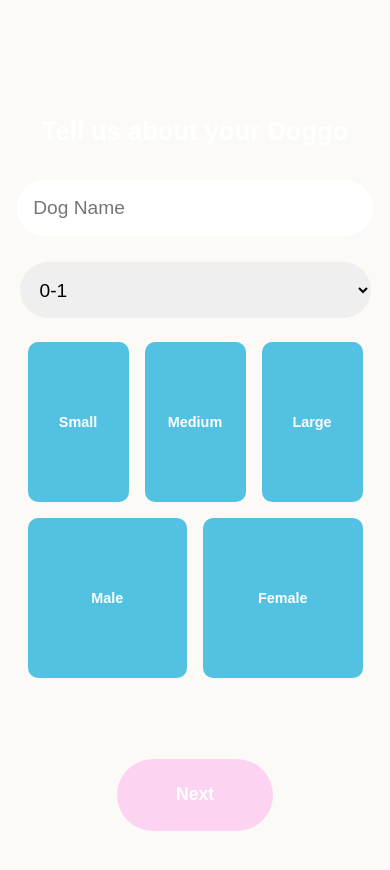
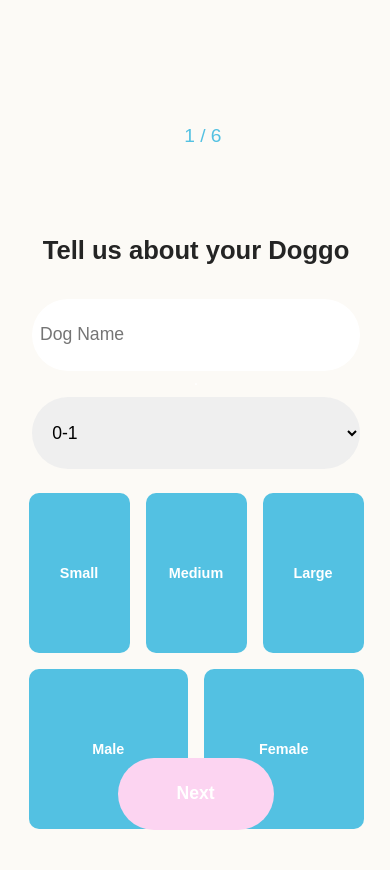
Before and after one commit to n335h/doggystuff, a React (Create React App) app: page /Survey in a window 390 px wide. Shown: the top 870 px of the page. Built offline with nearby package versions, Linux system fonts and the light colour scheme; no server answers.

Commit message:
landing sizing

```diff
--- a/src/pages/Landing/Landing.css
+++ b/src/pages/Landing/Landing.css
@@ -447,7 +447,7 @@ font-size: 3rem;
     align-items: center;
     margin: 0;
     margin-top: -10vh;
-    width:100vw;
+    width:100%;
   }
   .landing-section-1-info h1 {
     width: 30vw;
@@ -508,6 +508,7 @@ font-size: 3rem;
   }
 }
 @media screen and (max-width:768px ) {
+
   .landing-section-1-info {
     width: 70vw;
     margin-bottom: 5rem;
@@ -526,12 +527,13 @@ font-size: 3rem;
   .landing-section-1-img {
     width:70vw;
     margin-bottom: 2rem;
+    margin-top: 5rem;
   }
   .keepscrollimg{
     position: relative;
+    width: 90%;
     top:-10vh;
     left: 0vw;
-    width:100vw;
     margin-top: 2vh;
     z-index: 100;
   }
@@ -553,7 +555,7 @@ font-size: 3rem;
     background-position: right middle;
     align-items: center;
     max-width: 100vw;
-    height: 130vh;
+    height: 120vh;
   }
 .landing-section-1-content{
   flex-direction: column-reverse;
@@ -589,7 +591,7 @@ font-size: 3rem;
   }
 
   .landing-section-3-container {
-    height: 90vh;
+    height: 80vh;
   }
 
   .landing-button, .landing-section-1-button {
@@ -668,6 +670,12 @@ font-size: 3rem;
     background-position: 50% 20% center;
     background-repeat: no-repeat;
     max-width: 100%;
+  }
+  .landing-section-3-content {
+    height: 90vh;
+  }
+  html {
+    width: 100vw;
   }
 }
 
@@ -806,13 +814,13 @@ font-size: 3rem;
 }
 
 .landing-section-2-container{
-  background-size:230%;
+  background-size:250%;
 }
 
 }
 @media screen and (max-width: 375px) {
   .landing-section-2-container{
-    background-size:250%;
+    background-size:300%;
   }
 
 }
@@ -938,7 +946,7 @@ font-size: 3rem;
 
 
 .landing-section-2-container{
-background-size: 300%;
+background-size: 400%;
 }
 
 }
--- a/src/pages/Survey/formPages/Survey.css
+++ b/src/pages/Survey/formPages/Survey.css
@@ -1,8 +1,8 @@
-/* Base Styles */
+
 .survey {
     background-color: var(--background-offwhite);
     width: 100vw;
-    height: 110vh;
+    height: 120vh;
     margin: auto;
     margin-top: -10vh;
     display: flex;
@@ -11,27 +11,36 @@
     justify-content: center;
     z-index: 0;
   }
+  .surveyButtons {
+    display: flex;
+    flex-direction: row;
+    align-items: space-between;
+    justify-content: center;
+    width: 60vw;
+  }
   .formTitle {
     font-size: 2.5rem;
     font-weight: 600;
-    margin-bottom:  5vh;
-    margin-top: 15vh;
+    margin-bottom:  2vh;
     width: 100vw;
     text-align: center;
+    color: var(--black-text);
   }
   .formWrapper {
-    display: flex;
+    display: absolute;
     flex-direction: column;
     align-items: center;
     justify-content: center;
-    width: 60vw;
-    height: 70vh;
+    width: 100%;
+    height: 60vh;
+    left: 50%;
+    top: 50%;
     margin: auto;
     z-index: 1;
   }
 .surveyFormNum {
     position: absolute;
-    top: -10vh;
+    top: -20vh;
     right: 7.5vw;
     margin: 1rem;
     font-size: 1.5rem;
@@ -48,7 +57,7 @@
     background-color: var(--header-main); /* Change this to your desired button style */
     color: #fff;
     padding: 10px;
-    margin-top: 5rem;
+    margin-top:1rem;
     font-size: 1.1rem;
     font-weight:600;
     width: 15vw;
@@ -66,7 +75,7 @@
     background-color: var(--main-blue); /* Change this to your desired button style */
     color: #fff;
     padding: 10px;
-    margin: 10px 10px;
+    margin-top:1rem;
     font-size: 1.1rem;
     font-weight:600;
     width: 15vw;
@@ -100,17 +109,15 @@
     justify-content: space-between;
   }
 
-  form.surveyForm input,
-  .dropdownOptions {
+  form.surveyForm input {
     width: 35vw;
-    height: 4.5rem;
+    height: 3.5rem;
     border: none;
     border-radius: 5px;
-    padding: 0 1rem;
+    padding: 1.5rem 1rem;
     font-size: 1.2rem;
     border-radius: 17.4rem;
     margin: 0;
-    margin-bottom: 1rem;
 
   }
 
@@ -136,7 +143,17 @@
     margin: 0.5rem;
     border: 0;
   }
-
+  .dropdownOptions {
+    width:36vw;
+    height: 4.5rem;
+    border: none;
+    border-radius: 5px;
+    padding: 1.5rem 1rem;
+    font-size: 1.2rem;
+    border-radius: 17.4rem;
+    margin: 0;
+    margin-bottom: 1rem;
+}
   /* Button Hover Styles */
   .dogSex button:hover,
   .dogSize button:hover,
@@ -179,9 +196,9 @@
     display: flex;
     flex-direction: column;
     align-items: center;
-    justify-content: center;
-    width: 60vw;
-    margin-bottom: 3rem;
+    justify-content: flex-start;
+    width: 100vw;
+    height: 100%;
   }
 
   #dog_size, #dog_sex p {
@@ -244,56 +261,20 @@
       width: 50vw;
     }
     .dropdownOptions {
-      width: 50vw;
+      width: 53vw;
     }
 
   }
 
   @media screen and (max-width: 1000px) {
-    /* .dogSex button,
-    .dogSize button,
-    .pureCross button,
-    .dogHealth button {
-      height: 10rem;
-      width: 10rem;
-    }
-    .dogSize, .dogSex {
-      width: 60vw;
-    }
-    .surveyForm input {
-      width: 60vw;
-    }
-    .dropdownOptions {
-      width: 60vw;
-    } */
+
     .surveyButton, #backSurveyButton {
       width: 25vw;
       height: 8.5vh;
-      margin-top: 5rem;
-    }
-    .surveyButtons {
-      width: 100%;
-      display: flex;
-      flex-direction: row;
-      align-items: center;
-      justify-content: space-evenly;
-    }
+        }
+
 
   }
-
-  /* You can uncomment and customize additional responsive styles as needed */
-  /* @media screen and (max-width: 500px) {
-    .dogSex button,
-    .dogSize button,
-    .pureCross button,
-    .dogHealth button {
-      height: 7rem;
-      width: 14rem;
-    }
-    .dogSize, .dogSex {
-      width: 70vw;
-    }
-  } */
 
   @media screen and (max-width: 750px) {
     form.surveyForm {
@@ -301,37 +282,35 @@
       flex-direction: column;
       align-items: center;
       justify-content: space-between;
+      width: 100vw;
     }
-    .formContent {
-        width: 80vw;
+    .surveyContent {
+        width: 70vw;
     }
     form.surveyForm input {
-      width: 83vw;
+      width: 60vw;
       height: 3.5rem;
       margin-bottom: 0rem;
       border: none;
       border-radius: 5px;
-      padding: 0 1rem;
       font-size: 1.2rem;
       border-radius: 17.4rem;
       margin: 0;
     }
     .dropdownOptions {
-      width: 90vw;
-      height: 3.5rem;
+      width:64vw;
+      height: 4.5rem;
       margin-bottom: 1rem;
       border: none;
       border-radius: 5px;
-      padding: 1rem;
       font-size: 1.2rem;
       border-radius: 17.4rem;
     }
     .dogSize, .dogSex, .dogHealth {
-      width: 90vw;
+      width:70vw;
     }
     .surveyButton, #backSurveyButton {
         width: 40vw;
-        height: 8.5vh;
       }
       .pureCross, .dogHealth {
         width: 100vw;
@@ -355,5 +334,80 @@
         font-size: 1.6rem;
 
     }
+    .surveyFormNum {
+      position: absolute;
+      top: -22vh;
+      right: 5vw;
+      margin: 1rem;
+      font-size: 1.2rem;
+      color: var(--main-blue);
+
+  }
+  .surveyButtons {
+    width: 80vw;
+    display: flex;
+    flex-direction: row;
+    align-items: space-between;
+    justify-content: center;
+  }
 }
-  /* Add any other media queries as needed */
+
+  @media screen and (max-width: 425px) {
+
+    .surveyButton, .backSurveyButton{
+      margin-top:1rem;
+    }
+    .formContent {
+      height: 60vh;
+    }
+    .dogSize, .dogSex{
+      width:80vw;
+    }
+    form.surveyForm input {
+      width: 80vw;
+      font-size: 1.1rem;
+      padding: 0.5rem;
+
+
+    }
+    .surveyFormSection {
+      width: 100vw;
+    }
+
+    .dropdownOptions {
+      width:84vw;
+      font-size: 1.1rem;
+
+    }
+    .formTitle {
+      margin-top: 4rem;
+    }
+    .surveyButtons {
+      display: flex;
+      flex-direction: row;
+      align-items: space-between;
+      justify-content: space-evenly;
+      width: 90vw;
+    }
+    .surveyFormNum {
+      position: absolute;
+      top: -22vh;
+      left: 40%;
+      margin: 1rem;
+      font-size: 1.2rem;
+      color: var(--main-blue);
+    }
+    .pureCross {
+      width: 90vw;
+    }
+    .dogSex, .dogSize {
+      width: 90vw;
+    }
+    .pureCross {
+      flex-direction: column;
+      margin-bottom: 10vh;
+    }
+    .formContent{
+      height: 100vh;
+    }
+  }
--- a/src/pages/Survey/formPages/dogBreed.tsx
+++ b/src/pages/Survey/formPages/dogBreed.tsx
@@ -22,7 +22,7 @@ export function DogBreed( {dog_breed, pure_cross, updateFields}: BreedFormProps)
 
             <FormWrapper title="What breed is your doggo?">
 
-                <label htmlFor="dog_breed">Dog Breed</label>
+                <label htmlFor="dog_breed"></label>
                 <select  title='breeddropdown' className='dropdownOptions' onChange={e=> updateFields({dog_breed: e.target.value}) } value={dog_breed}  id="dogBreed" name="dogBreed" placeholder="Dog Breed" required >
 
   <option value="" selected disabled>Select a breed...</option>
```
